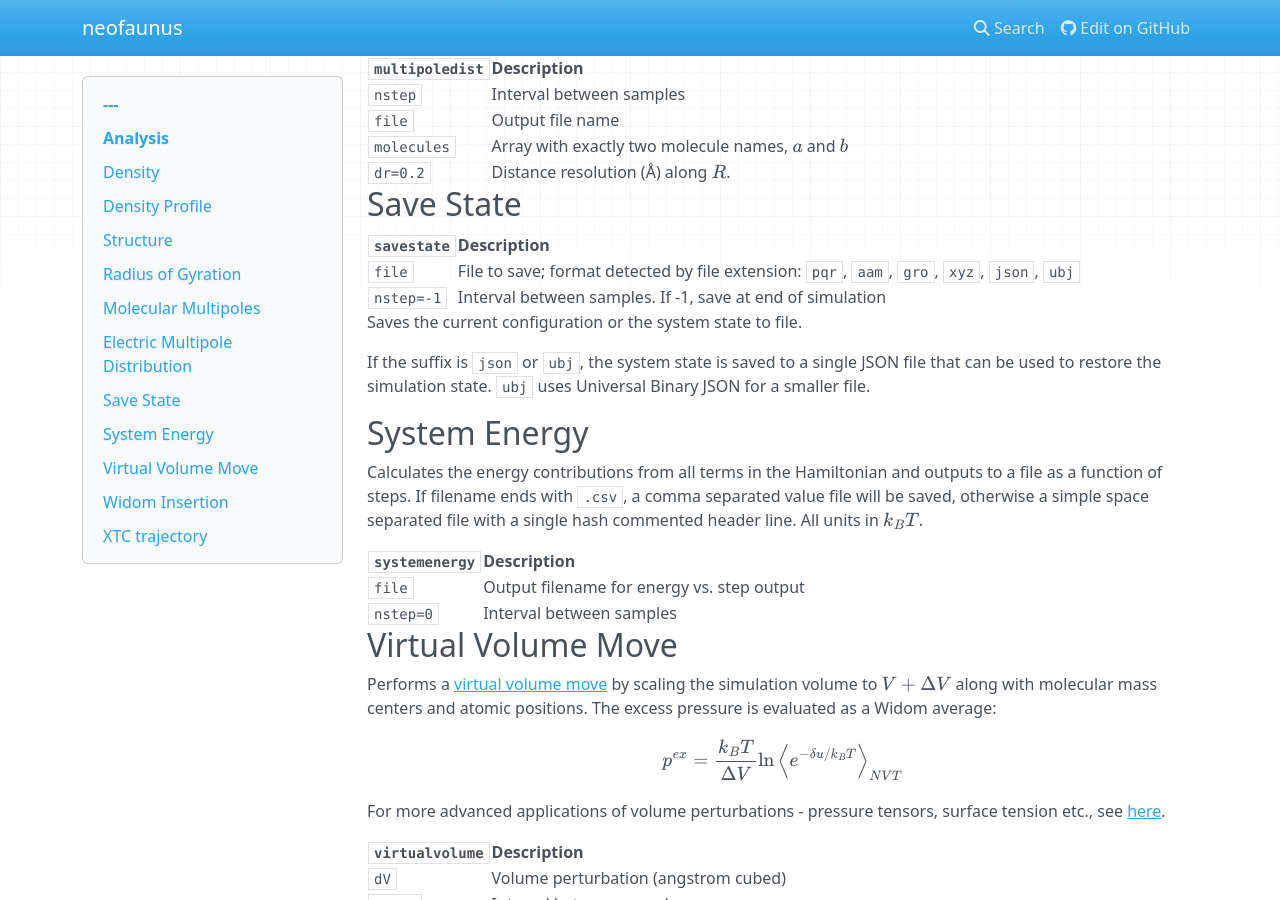
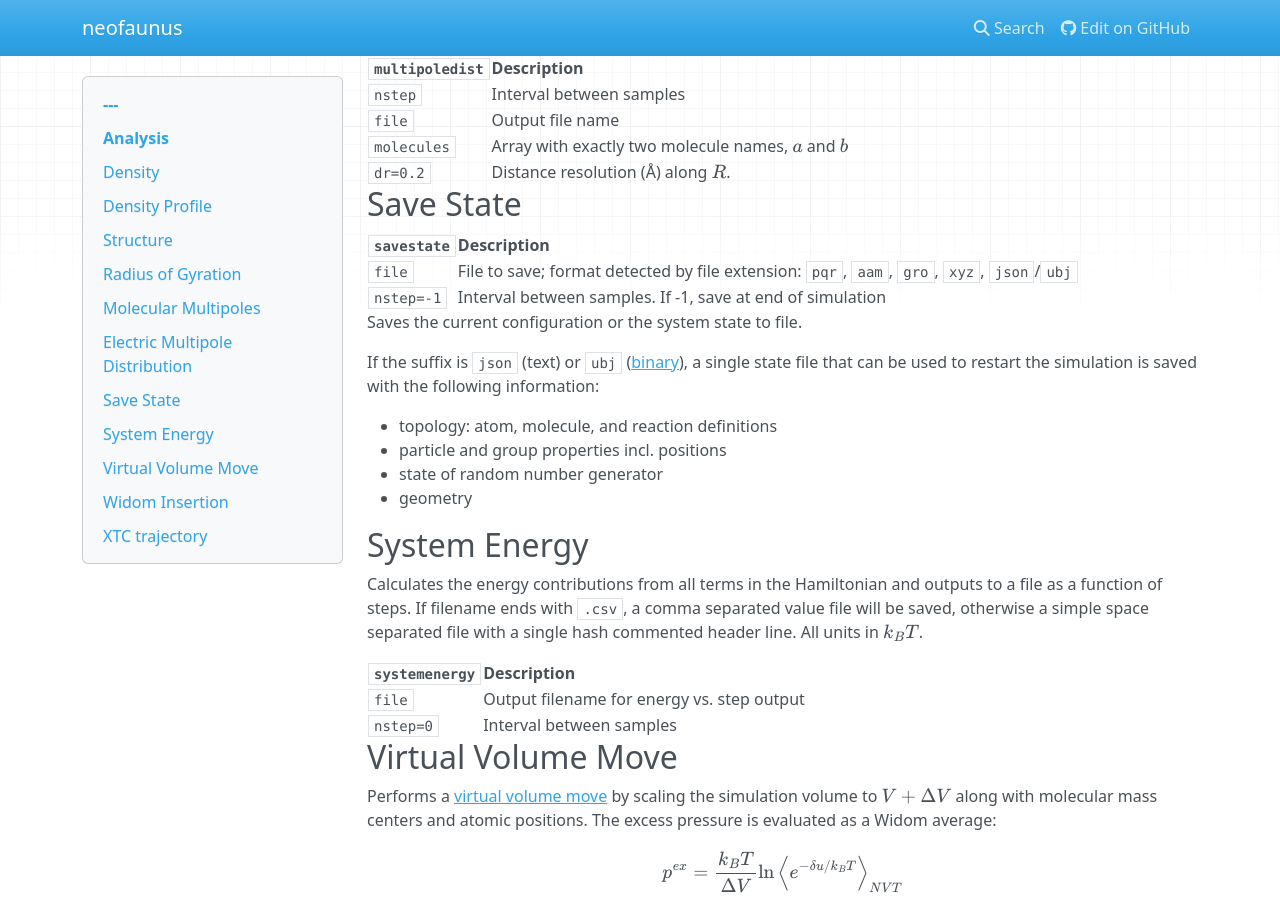
Before and after one commit to mlund/faunus, an MkDocs documentation site: the page built from docs/_docs/analysis.md, in a window 1280 px wide and 900 px high, scrolled down 3615 px. Built offline with MkDocs 1.6.1, drawn with Linux system fonts in a browser that asks for light colours; nearby versions of some CDN libraries; formulas are drawn with MathJax 3; old or Windows-style settings are respelled for this version of MkDocs.

Commit message:
statefile update

```diff
--- a/docs/_docs/analysis.md
+++ b/docs/_docs/analysis.md
@@ -216,15 +216,21 @@ The input keywords are:
 ## Save State
 
 `savestate`    |  Description
--------------- | ---------------------------------------------------------
-`file`         |  File to save; format detected by file extension: `pqr`, `aam`, `gro`, `xyz`, `json`, `ubj`
+-------------- | ------------------------------------------------------------------------------------------
+`file`         |  File to save; format detected by file extension: `pqr`, `aam`, `gro`, `xyz`, `json`/`ubj`
 `nstep=-1`     |  Interval between samples. If -1, save at end of simulation
 
 Saves the current configuration or the system state to file.
 
-If the suffix is `json` or `ubj`, the system state is saved to a single
-JSON file  that can be used to restore the simulation state.
-`ubj` uses Universal Binary JSON for a smaller file.
+If the suffix is `json` (text) or `ubj` ([binary](http://ubjson.org)), a single
+state file that can be used to restart the simulation is saved
+with the following information:
+
+- topology: atom, molecule, and reaction definitions
+- particle and group properties incl. positions
+- state of random number generator
+- geometry
+
 
 ## System Energy
 
@@ -238,7 +244,6 @@ All units in $k_BT$.
 ---------------- |  -------------------------------------------
 `file`           |  Output filename for energy vs. step output
 `nstep=0`        |  Interval between samples
-
 
 
 ## Virtual Volume Move
```
Also changed, not shown: 2 other files.
